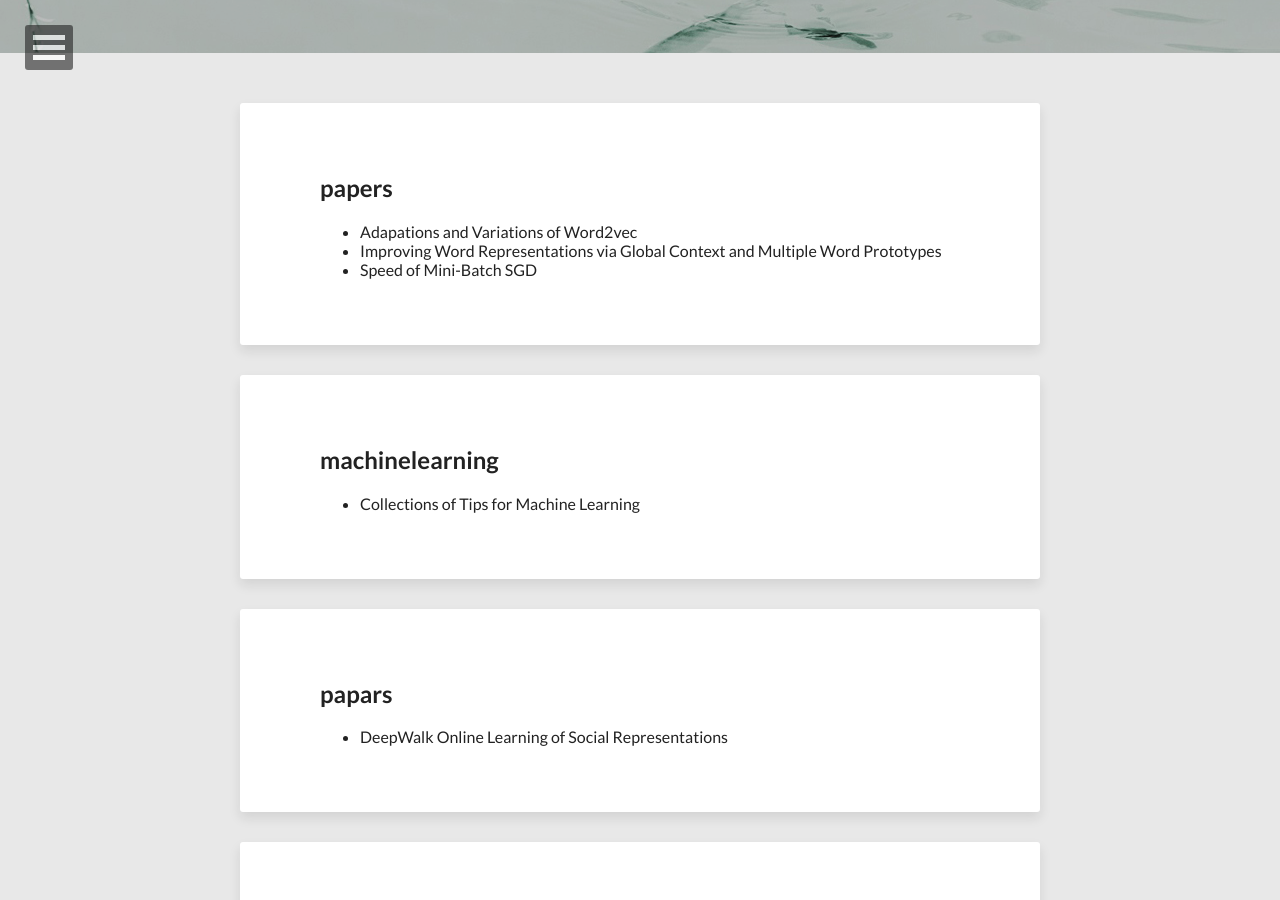
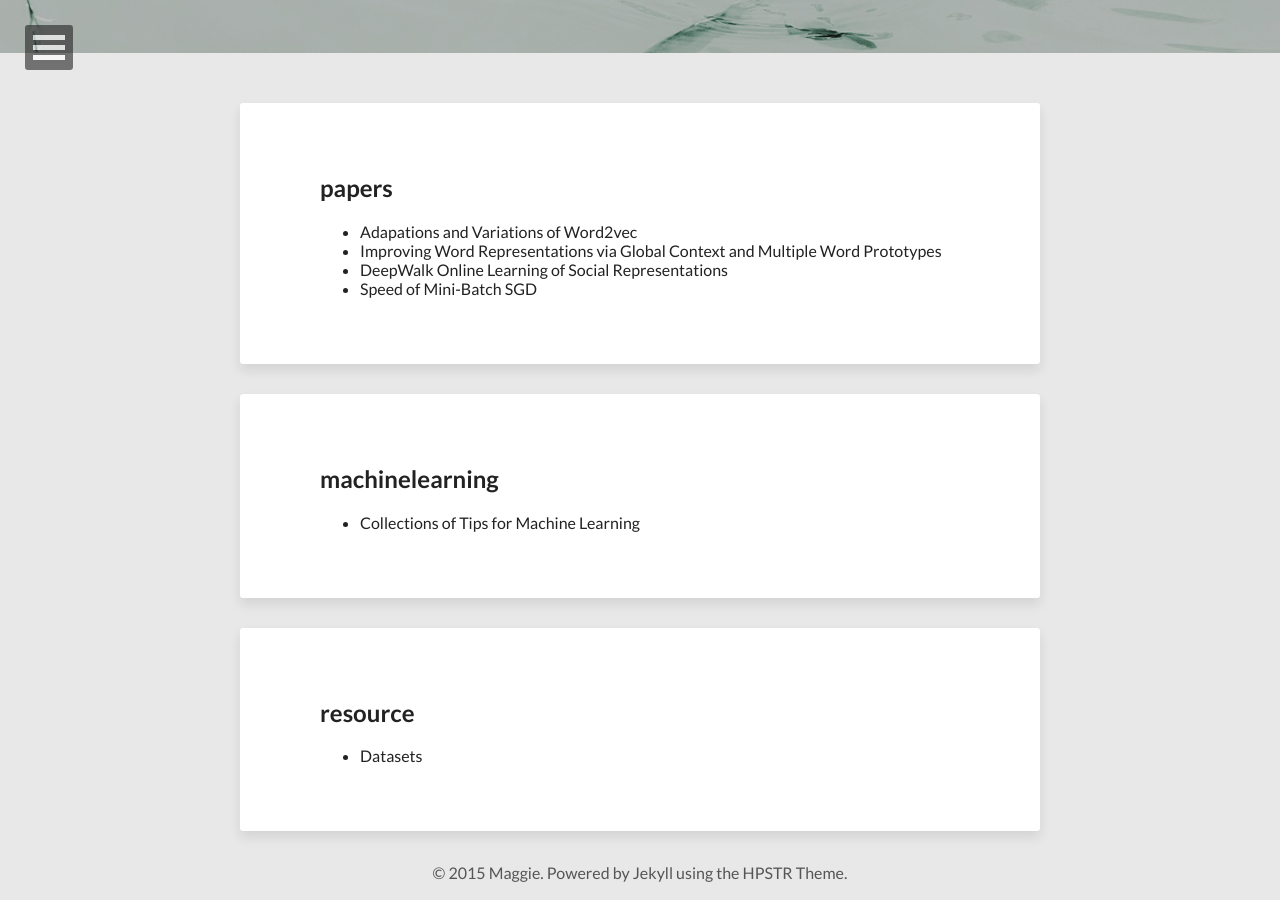
Before and after one commit to wjlkingdom/wjlkingdom.github.io, a Jekyll site: the page built from categories.html, in a window 1280 px wide and 900 px high, scrolled down 347 px. Built offline with Jekyll 4.4.1, drawn with Linux system fonts in a browser that asks for light colours; nearby versions of some CDN libraries.

```diff
--- a/_config.yml
+++ b/_config.yml
@@ -38,7 +38,7 @@ links:
   - title: Resources
     url: /categories/#resource
   - title: Papers
-    url: /categories/#paper
+    url: /categories/#papers
   - title: NLP links
     url: https://web.cs.dal.ca/~vlado/nlp/
     external: true
--- a/_posts/2015/2015-04-18-DeepWalk-Online-Learning-of-Social-Representations.md
+++ b/_posts/2015/2015-04-18-DeepWalk-Online-Learning-of-Social-Representations.md
@@ -7,7 +7,7 @@ comments: true
 share: true
 
 category:
-- papars
+- papers
 
 tags:
 - deep learning
```
Also changed, not shown: 10 other files.
